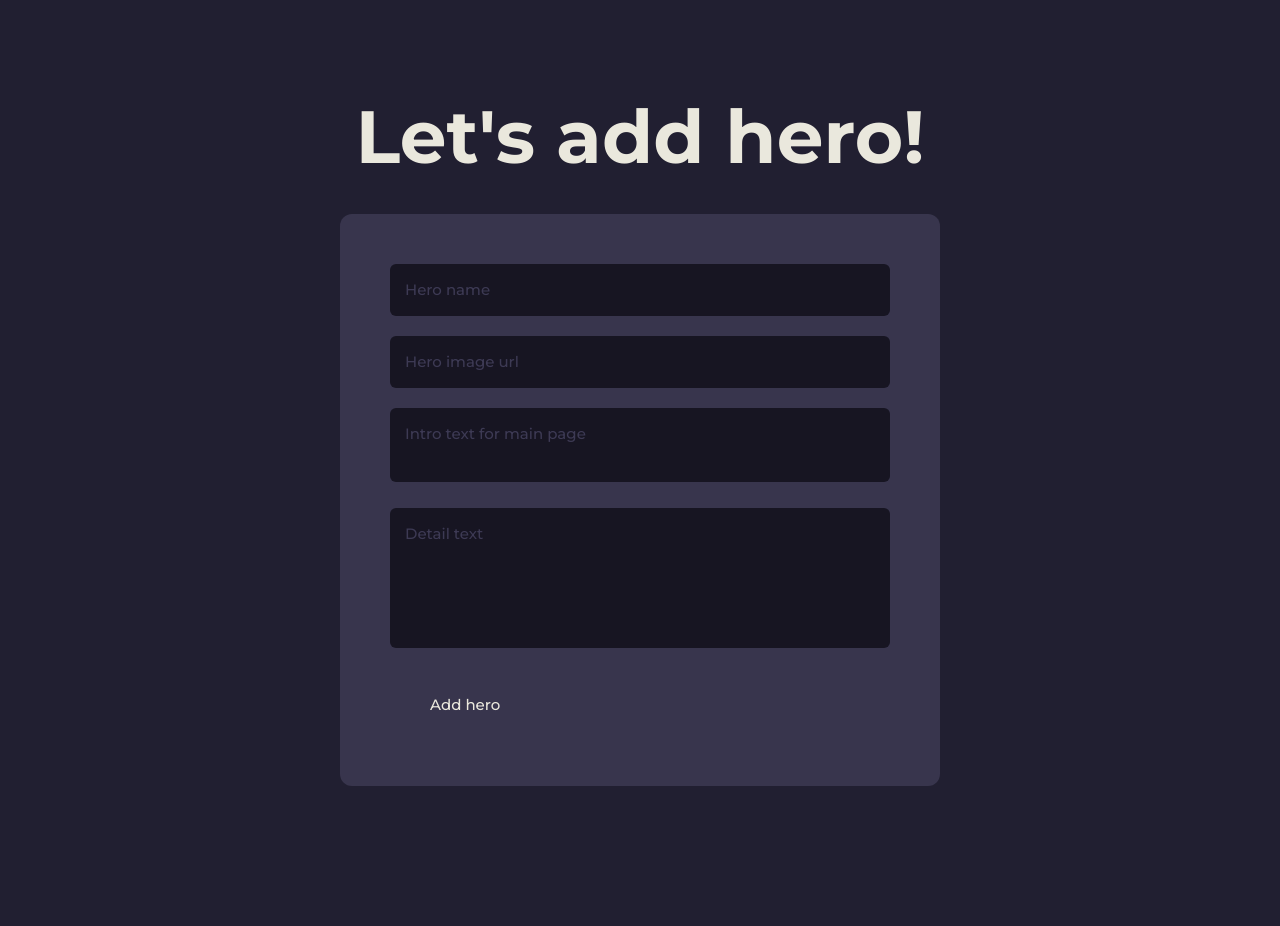
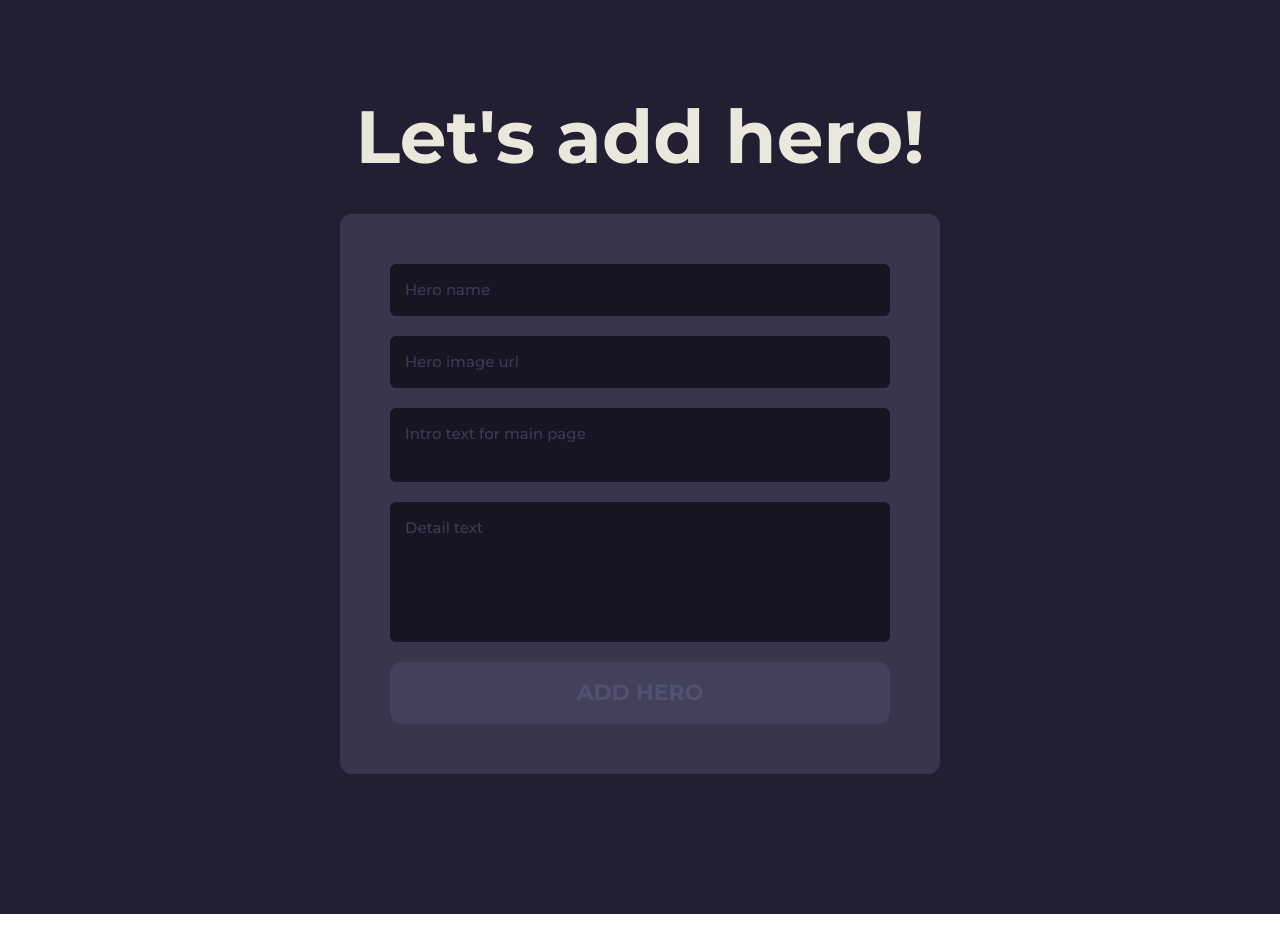
Before and after one commit to MrRedHand/marvel-heroes, a React (Create React App) app: page /add-hero in a window 1280 px wide. Built offline with nearby package versions, Linux system fonts and the light colour scheme.

Commit message:
add hero page continues work

```diff
--- a/src/components/Layout/FormLayout/FormLayout.scss
+++ b/src/components/Layout/FormLayout/FormLayout.scss
@@ -1,7 +1,21 @@
+@import "src/css/variables";
+
 .form {
   background: #38354d;
   border-radius: 12px;
   padding: 50px;
   width: 600px;
   margin: 40px 0;
+
+  & form {
+    display: flex;
+    flex-direction: column;
+    gap: 20px;
+  }
+
+  @media (max-width: $maxWidth) {
+    width: 100%;
+    margin: 35px 0 10px;
+    padding: 50px 25px;
+  }
 }
--- a/src/components/UI/Button/Button.scss
+++ b/src/components/UI/Button/Button.scss
@@ -7,13 +7,14 @@
   border-radius: 12px;
   transition: all ease-in 0.12s;
   text-align: center;
+  font-size: 22px;
+  font-weight: bold;
+  text-transform: uppercase;
 
   &.add {
     background-color: #efa94a;
     color: #561f1f;
-    font-size: 22px;
-    font-weight: bold;
-    text-transform: uppercase;
+
 
     @media (max-width: $maxWidth) {
       margin-top:30px;
@@ -25,4 +26,26 @@
       box-shadow: 0 0 22px #efb448;
     }
   }
+
+  &.save {
+    background-color: #70ce3c;
+    color: #ffffff;
+
+    &:hover {
+      background-color: #7aef4b;
+      box-shadow: 0 0 22px #b7dc4c;
+    }
+
+    @media (max-width: $maxWidth) {
+      margin-top:10px;
+      width: 100%;
+    }
+  }
+
+  &:disabled {
+    pointer-events: none;
+    cursor: none;
+    background: #42405b;
+    color: #53516f;
+  }
 }
--- a/src/components/UI/Button/Button.tsx
+++ b/src/components/UI/Button/Button.tsx
@@ -6,13 +6,19 @@ interface IButton {
   styleType: TButtonTypes;
   type?: 'button' | 'submit';
   onClick?: () => void;
+  disabled?: boolean;
 }
 
 type TButtonTypes = 'add' | 'save' | 'cancel';
 
-export const Button: FC<IButton> = ({ value, styleType, onClick, type }) => {
+export const Button: FC<IButton> = ({ value, styleType, onClick, type, disabled = false }) => {
   return (
-    <button className={`button ${styleType}`} onClick={onClick} type={type || 'button'}>
+    <button
+      className={`button ${styleType}`}
+      onClick={onClick}
+      type={type || 'button'}
+      disabled={disabled}
+    >
       {value}
     </button>
   );
--- a/src/components/UI/InputField/InputField.scss
+++ b/src/components/UI/InputField/InputField.scss
@@ -3,7 +3,6 @@
   padding: 15px;
   border-radius: 6px;
   width: 100%;
-  margin-bottom: 20px;
 
   &::placeholder {
     color: #3d3a54;
--- a/src/components/UI/TextArea/TextArea.scss
+++ b/src/components/UI/TextArea/TextArea.scss
@@ -3,7 +3,6 @@
   padding: 15px;
   border-radius: 6px;
   width: 100%;
-  margin-bottom: 20px;
 
   &::placeholder {
     color: #3d3a54;
--- a/src/pages/AddHeroPage/AddHeroPage.tsx
+++ b/src/pages/AddHeroPage/AddHeroPage.tsx
@@ -2,7 +2,7 @@ import { MainTitle } from '../../components/UI/MainTitle/MainTitle';
 import { FormLayout } from '../../components/Layout/FormLayout/FormLayout';
 import { InputField } from '../../components/UI/InputField/InputField';
 import { TextArea } from '../../components/UI/TextArea/TextArea';
-import React, { useState } from 'react';
+import React, { useEffect, useState } from 'react';
 import { Button } from '../../components/UI/Button/Button';
 
 export const AddHeroPage = () => {
@@ -10,6 +10,7 @@ export const AddHeroPage = () => {
   const [heroImgUrl, setHeroImgUrl] = useState<string>('');
   const [heroIntro, setHeroIntro] = useState<string>('');
   const [heroDetail, setHeroDetail] = useState<string>('');
+  const [buttonDisabled, setButtonDisabled] = useState<boolean>(true);
 
   const handleName = (e: React.ChangeEvent<HTMLInputElement>) => {
     setHeroName(e.target.value);
@@ -38,6 +39,19 @@ export const AddHeroPage = () => {
     });
   };
 
+  useEffect(() => {
+    if (
+      heroName.length > 0 &&
+      heroImgUrl.length > 0 &&
+      heroIntro.length > 0 &&
+      heroDetail.length > 0
+    ) {
+      setButtonDisabled(false);
+    } else {
+      setButtonDisabled(true);
+    }
+  }, [heroName, heroImgUrl, heroIntro, heroDetail]);
+
   return (
     <>
       <MainTitle>Let's add hero!</MainTitle>
@@ -57,7 +71,7 @@ export const AddHeroPage = () => {
             onChange={handleHeroDetailText}
             value={heroDetail}
           />
-          <Button value='Add hero' styleType='save' type='submit' />
+          <Button value='Add hero' styleType='save' type='submit' disabled={buttonDisabled} />
         </form>
       </FormLayout>
     </>
```
